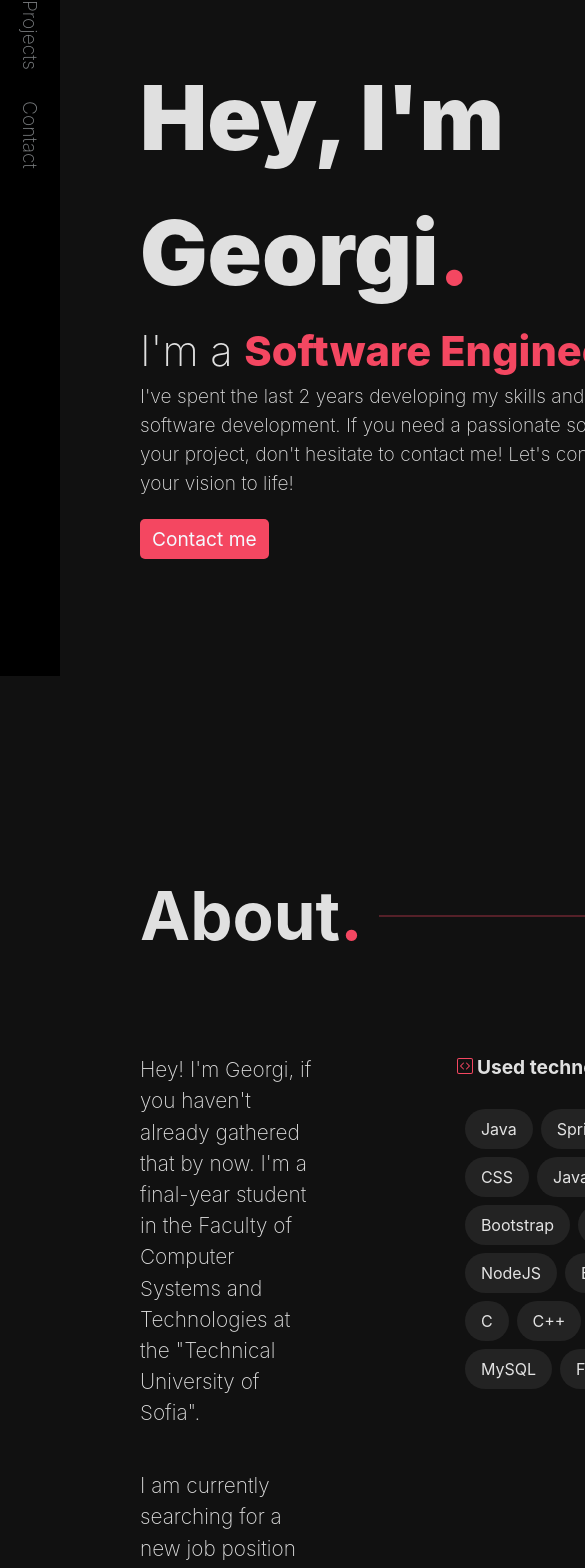
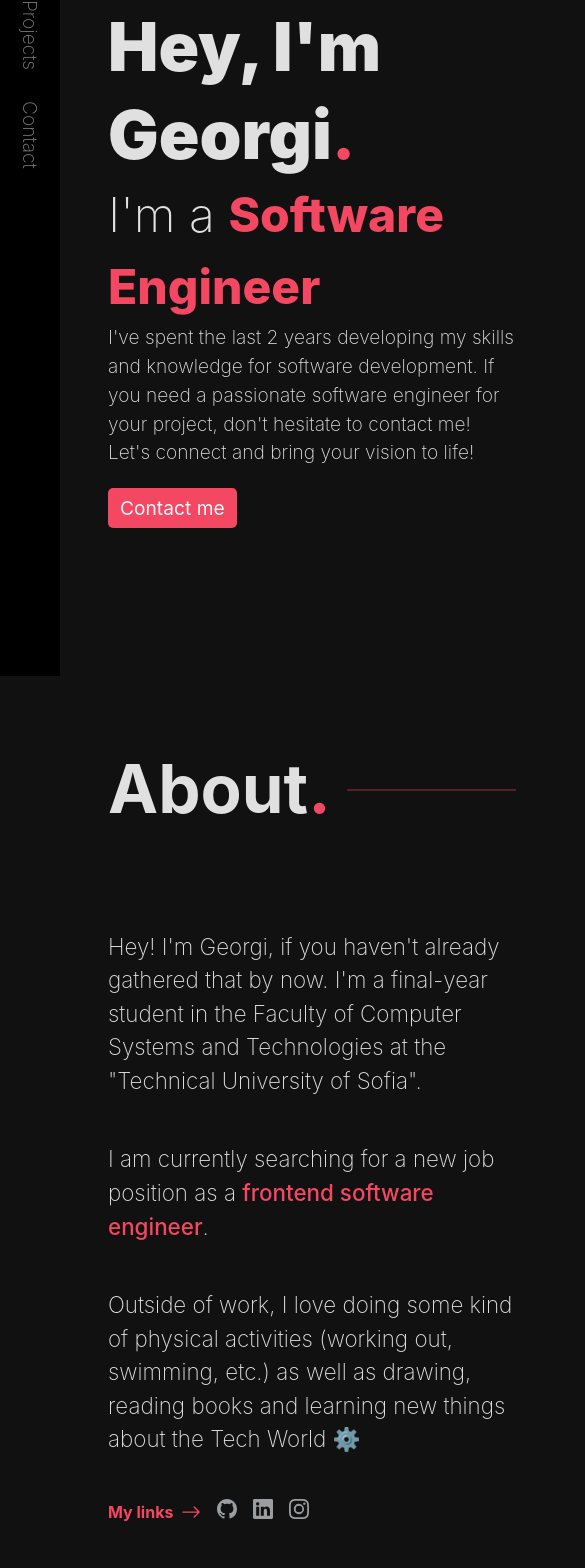
Before and after one commit to dimovv23/Portfolio-2, a React (Vite) app: page / in a window 390 px wide. Shown: the part 168-1736 px from the top of the page, 585 px wide, since content can reach past the window. Built offline with nearby package versions, Linux system fonts and the light colour scheme.

Commit message:
Fixxed the responsive font size

```diff
--- a/src/App.css
+++ b/src/App.css
@@ -88,20 +88,20 @@
 }
 
 .hero-wrapper h1 {
-  font-size: 5.6rem;
+  font-size: var(--text-2xl);
   font-weight: 900;
   overflow: hidden;
   margin: 0;
 }
 
 .hero-wrapper h2 {
-  font-size: 2.6rem;
+  font-size: var(--text-lg);
   font-weight: 200;
   margin: 0;
 }
 
 .hero-wrapper p {
-  font-size: 1.2rem;
+  font-size: var(--text-xs);
   font-weight: 200;
   max-width: 700px;
   margin-top: 0;
@@ -118,7 +118,7 @@
   background-color: #f44761;
   color: #f4faff;
   text-decoration: none;
-  font-size: 1.2rem;
+  font-size: var(--text-xs);
 }
 
 .about-heading-wrapper {
@@ -128,7 +128,7 @@
 }
 
 .about-heading-wrapper h3 {
-  font-size: 4.2rem;
+  font-size: var(--text-xl);
 }
 
 .about-heading-wrapper h3 span {
@@ -149,12 +149,12 @@
 }
 
 .about-content p {
-  font-size: 1.3rem;
+  font-size: var(--text-sm);
   font-weight: 200;
 }
 
 .technologies h3 {
-  font-size: 1.2rem;
+  font-size: var(--text-xs);
 }
 
 .technologies h3 svg {
@@ -232,7 +232,7 @@
 
 .project-card h4 {
   color: #f4faff;
-  font-size: 1.2rem;
+  font-size: var(--text-xs);
 }
 
 .project-tech {
@@ -251,7 +251,7 @@
 }
 
 .contact-wrapper h4 {
-  font-size: 5.6rem;
+  font-size: var(--text-2xl);
   font-weight: 900;
   text-align: center;
   margin-bottom: 0;
@@ -262,7 +262,7 @@
 }
 
 .contact-wrapper p {
-  font-size: 1.3rem;
+  font-size: var(--text-sm);
   font-weight: 200;
   text-align: center;
 }
@@ -279,3 +279,34 @@
   align-items: center;
   gap: 0.5rem;
 }
+
+@media (max-width: 768px) {
+  .section-wrapper {
+    padding: 2rem 3rem;
+  }
+
+  .hero-wrapper h1 {
+    font-size: var(--text-xl);
+    line-height: 5.5rem;
+  }
+
+  .about-content {
+    grid-template-columns: 1fr;
+    gap: 1rem;
+  }
+
+  .projects-content {
+    grid-template-columns: 1fr;
+  }
+}
+
+@media (max-width: 900px) {
+  .about-content {
+    grid-template-columns: 1fr;
+    gap: 1rem;
+  }
+
+  .projects-content {
+    grid-template-columns: 1fr;
+  }
+}
--- a/src/index.css
+++ b/src/index.css
@@ -11,6 +11,12 @@
   text-rendering: optimizeLegibility;
   -webkit-font-smoothing: antialiased;
   -moz-osx-font-smoothing: grayscale;
+  --text-xs: 1.2rem;
+  --text-sm: 1.4rem;
+  --text-md: 1.8rem;
+  --text-lg: 3rem;
+  --text-xl: 4.2rem;
+  --text-2xl: 5.8rem;
 }
 
 html {
```
